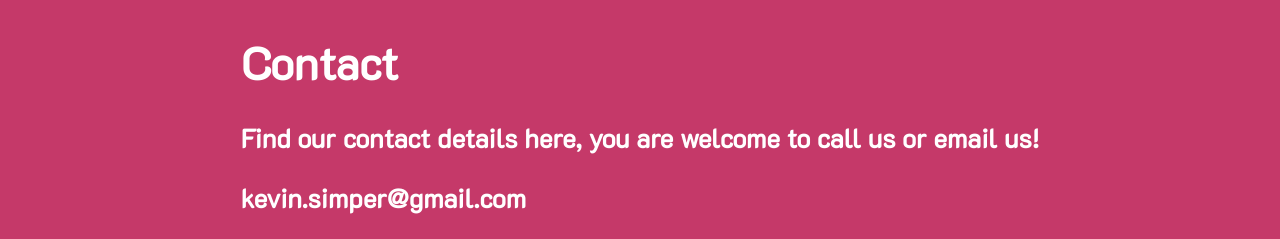
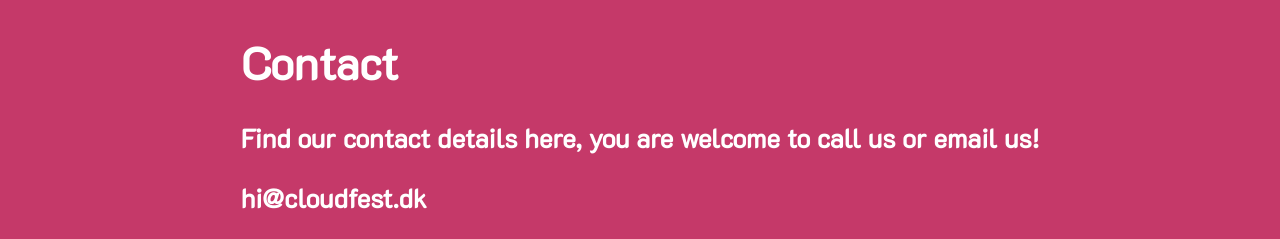
Before and after one commit to kevinsimper/cloudfest.dk, a website: page src/index.html in a window 1280 px wide. Shown: the part 7851-8090 px from the top of the page. Drawn offline with Linux system fonts and the light colour scheme; a script that the page names is missing.

Commit message:
Change to be related email

```diff
--- a/src/index.html
+++ b/src/index.html
@@ -371,7 +371,7 @@
       <div>
         <h1>Contact</h1>
         <h3>Find our contact details here, you are welcome to call us or email us!</h3>
-        <h3>kevin.simper@gmail.com</h3>
+        <h3>hi@cloudfest.dk</h3>
         <h3>+45 40 36 05 65</h3>
       </div>
     </div>
```
